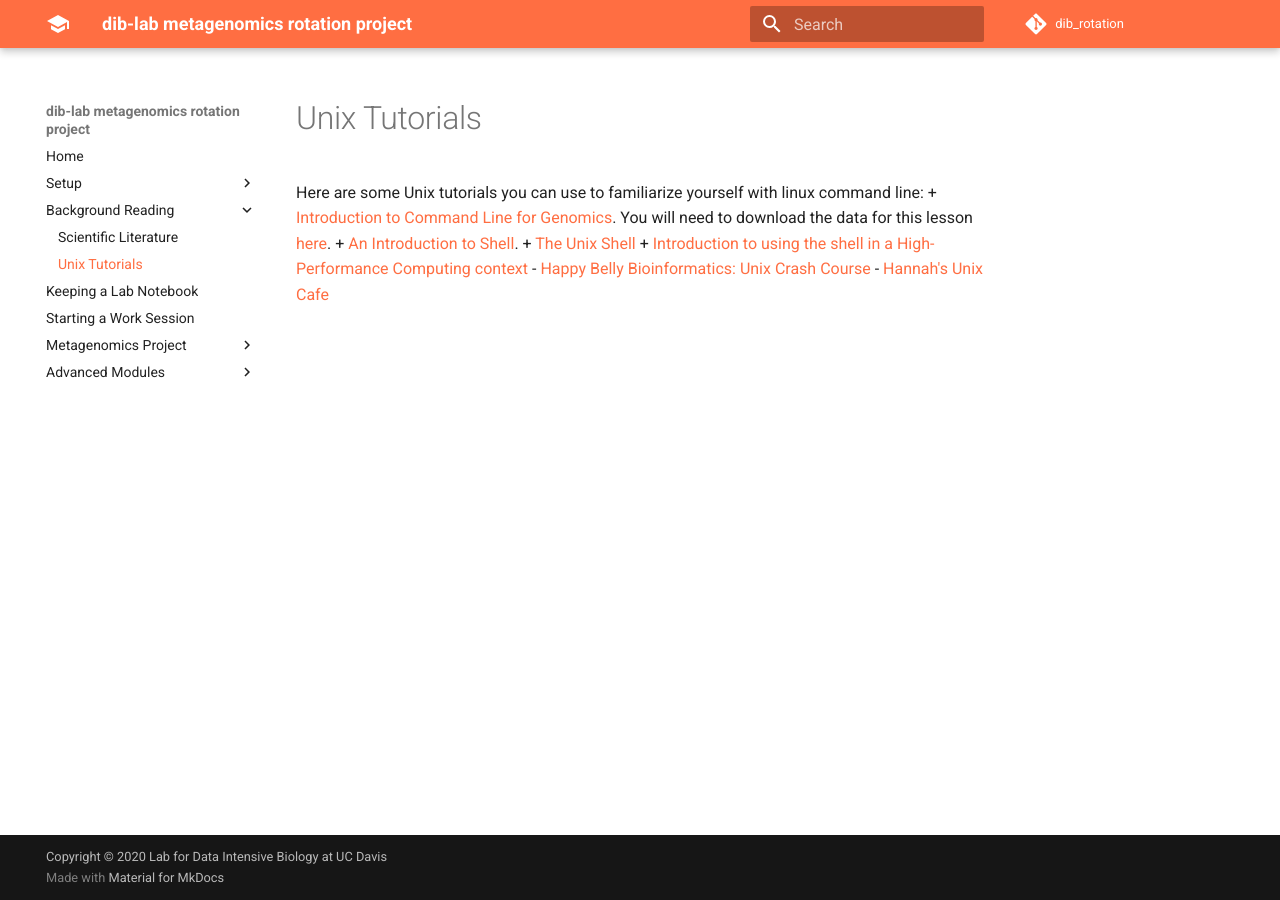
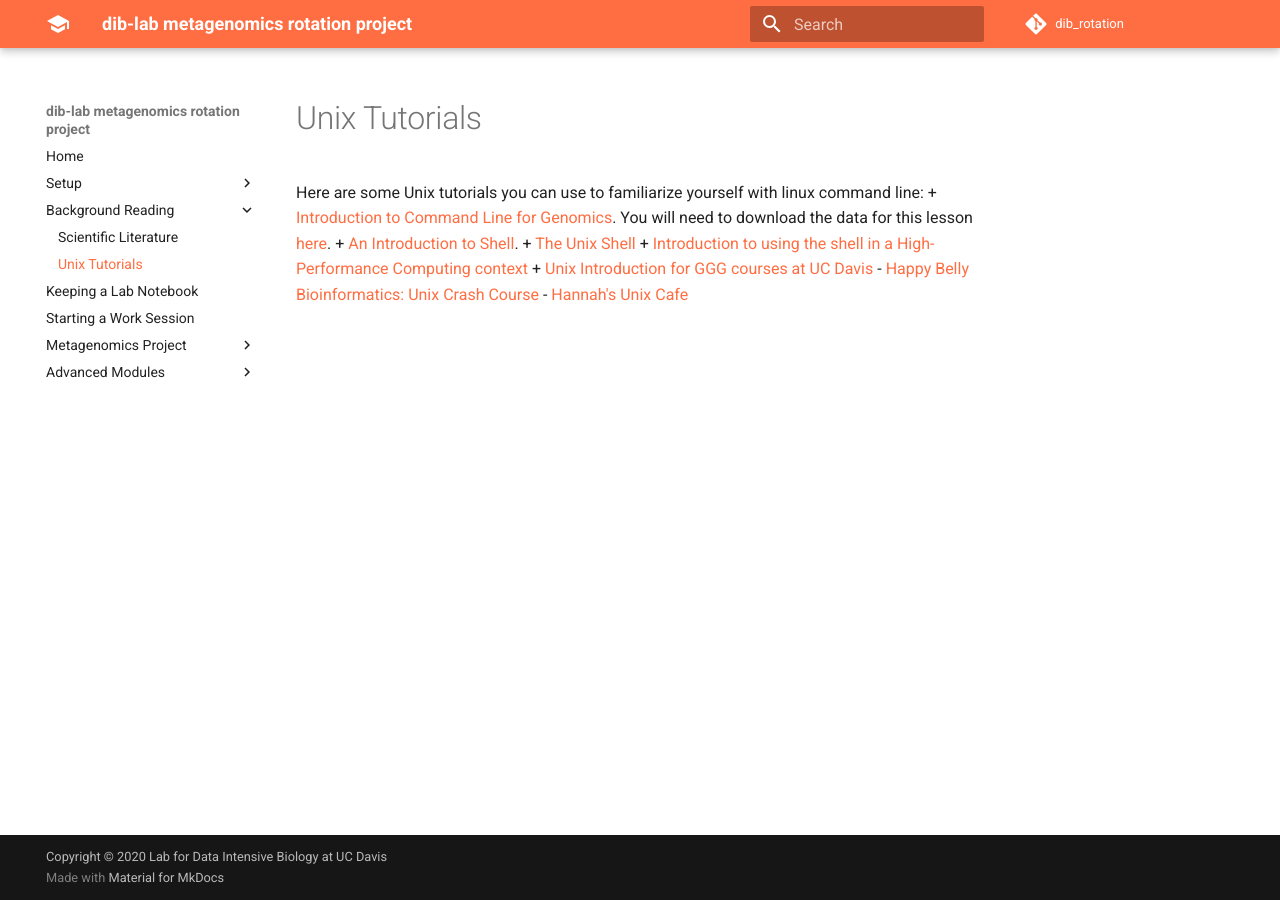
Before and after one commit to dib-lab/dib_rotation, an MkDocs documentation site: the page built from doc/00a_unix.md, in a window 1280 px wide. Built offline with MkDocs 1.6.1 and Material for MkDocs 9.7.7, drawn with Linux system fonts in a browser that asks for light colours; comment, search, counter and statistics services are not loaded.

Commit message:
Add the missed parent link suggested in #78

```diff
--- a/doc/00a_unix.md
+++ b/doc/00a_unix.md
@@ -4,5 +4,6 @@
 + [An Introduction to Shell](https://angus.readthedocs.io/en/2019/shell_intro/index.html).
 + [The Unix Shell](https://swcarpentry.github.io/shell-novice/)
 + [Introduction to using the shell in a High-Performance Computing context](https://hpc-carpentry.github.io/hpc-shell/)
++ [Unix Introduction for GGG courses at UC Davis](https://hackmd.io/5EfBWjCmTbWLgdC4rg8GZw#)
     - [Happy Belly Bioinformatics: Unix Crash Course](https://astrobiomike.github.io/unix/unix-intro)
     - [Hannah's Unix Cafe](https://github.com/ctb/hannahs-unix-cafe)
```
